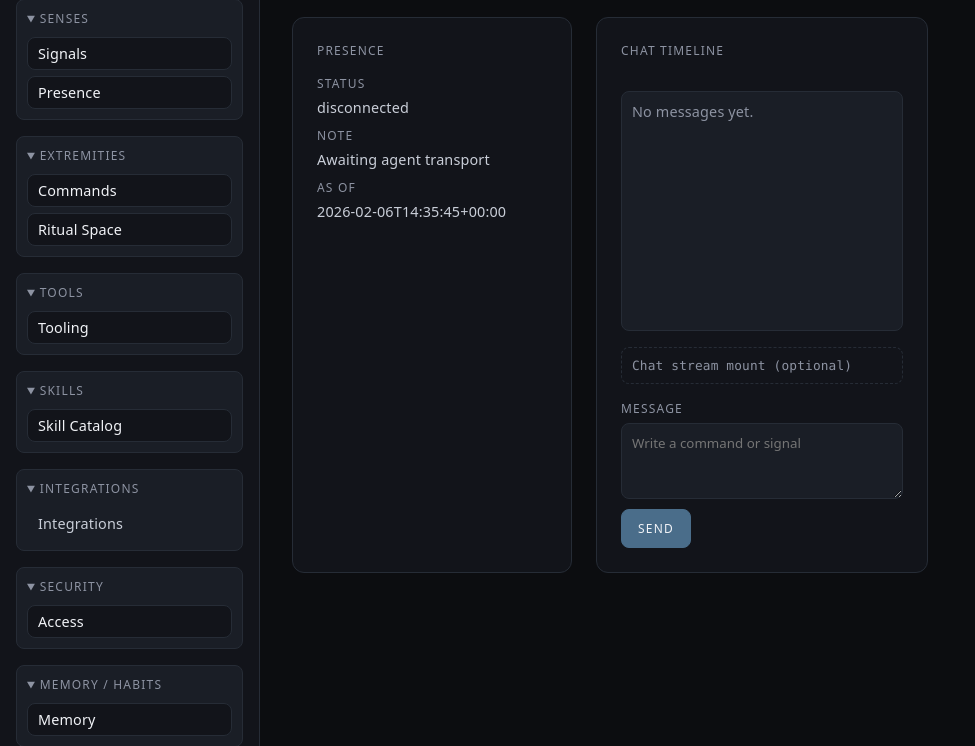
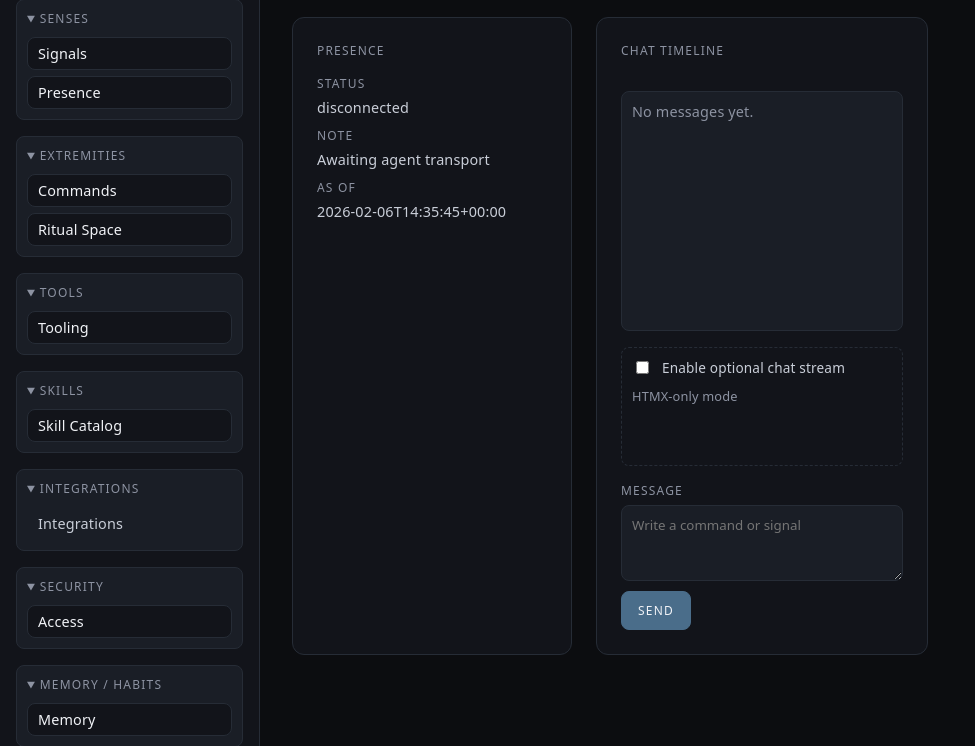
Before and after one commit to khabaznak/alphonse-ui, a Flask app: page /chat in a window 1280 px wide. Shown: the part 93-839 px from the top of the page, without its empty margins (0-975 px from the left). Run offline with Flask 3, Linux system fonts and the light colour scheme; data that the repository does not hold is empty; some libraries are stand-ins or nearby versions.

Commit message:
Keep chat HTMX-first with optional stream island

```diff
--- a/server/app.py
+++ b/server/app.py
@@ -207,6 +207,7 @@ def integrations() -> str:
 def chat_messages() -> str:
     content = request.form.get("message", "").strip()
     correlation_id = ensure_correlation_id(request.form.get("correlation_id"))
+    stream_mode = (request.args.get("stream") == "1") or (request.form.get("stream") == "1")
     if not content:
         response = Response("", status=400)
         response.headers["X-UI-Event-Type"] = UI_EVENT_TYPES["command_failed"]
@@ -220,8 +221,10 @@ def chat_messages() -> str:
         correlation_id=correlation_id,
     )
     CHAT_MESSAGES.append(message)
-    response = Response(render_template("partials/chat_message.html", message=message))
+    response = Response(render_template("partials/chat_timeline.html", messages=CHAT_MESSAGES))
     response.headers["X-UI-Event-Type"] = UI_EVENT_TYPES["command_received"]
+    if stream_mode:
+        response.headers["X-UI-Stream-Url"] = f"/stream/chat?correlation_id={correlation_id}"
     return with_contract_headers(response, correlation_id)
 
 
@@ -263,5 +266,39 @@ def stream_presence() -> Response:
     )
 
 
+@app.get("/stream/chat")
+def stream_chat() -> Response:
+    correlation_id = ensure_correlation_id(request.args.get("correlation_id"))
+    source_message = next((msg for msg in reversed(CHAT_MESSAGES) if msg.correlation_id == correlation_id), None)
+    source_text = source_message.content if source_message else "Message received."
+    reply = f"Alphonse stream placeholder: {source_text}"
+    chunks = [part for part in reply.split(" ") if part]
+
+    def generate() -> Iterable[str]:
+        yield "event: chat_start\n"
+        yield f"data: {json.dumps({'correlation_id': correlation_id, 'timestamp': now_iso()})}\n\n"
+        for part in chunks:
+            payload = {
+                "correlation_id": correlation_id,
+                "chunk": f"{part} ",
+                "timestamp": now_iso(),
+                "event_type": "ui.event.chat.chunk",
+            }
+            yield "event: chat_chunk\n"
+            yield f"data: {json.dumps(payload)}\n\n"
+            time.sleep(0.35)
+        yield "event: chat_complete\n"
+        yield f"data: {json.dumps({'correlation_id': correlation_id, 'timestamp': now_iso(), 'event_type': 'ui.event.chat.complete'})}\n\n"
+
+    return Response(
+        generate(),
+        mimetype="text/event-stream",
+        headers={
+            "Cache-Control": "no-cache",
+            "X-Accel-Buffering": "no",
+        },
+    )
+
+
 if __name__ == "__main__":
     app.run(debug=True, port=5001)
--- a/server/static/css/app.css
+++ b/server/static/css/app.css
@@ -292,6 +292,29 @@ textarea {
   font-family: var(--font-code);
 }
 
+.stream-toggle {
+  display: flex;
+  align-items: center;
+  gap: var(--space-2);
+  font-size: 0.85rem;
+  color: var(--ink-1);
+}
+
+.stream-status {
+  margin-top: var(--space-2);
+  font-size: 0.8rem;
+  color: var(--ink-2);
+}
+
+.stream-output {
+  margin: var(--space-2) 0 0 0;
+  min-height: 2.5rem;
+  white-space: pre-wrap;
+  font-family: var(--font-code);
+  font-size: 0.8rem;
+  color: var(--ink-1);
+}
+
 .presence {
   display: grid;
   gap: var(--space-2);
--- /dev/null
+++ b/server/static/js/chat_stream_island.js
@@ -0,0 +1,109 @@
+(() => {
+  const root = document.getElementById("chat-stream-island");
+  if (!root) return;
+
+  const form = root.closest(".chat-panel")?.querySelector("form.composer");
+  if (!form) return;
+
+  const streamHiddenName = "stream";
+  let stream = null;
+
+  root.innerHTML = `
+    <label class="stream-toggle">
+      <input type="checkbox" data-role="toggle" />
+      <span>Enable optional chat stream</span>
+    </label>
+    <div class="stream-status" data-role="status">HTMX-only mode</div>
+    <pre class="stream-output" data-role="output" aria-live="polite"></pre>
+  `;
+
+  const toggle = root.querySelector('[data-role="toggle"]');
+  const statusEl = root.querySelector('[data-role="status"]');
+  const outputEl = root.querySelector('[data-role="output"]');
+
+  const setStatus = (text) => {
+    if (statusEl) statusEl.textContent = text;
+  };
+
+  const setStreamField = (enabled) => {
+    let streamField = form.querySelector(`input[name="${streamHiddenName}"]`);
+    if (enabled) {
+      if (!streamField) {
+        streamField = document.createElement("input");
+        streamField.type = "hidden";
+        streamField.name = streamHiddenName;
+        form.appendChild(streamField);
+      }
+      streamField.value = "1";
+    } else if (streamField) {
+      streamField.remove();
+    }
+  };
+
+  const clearStream = () => {
+    if (stream) {
+      stream.close();
+      stream = null;
+    }
+  };
+
+  const appendChunk = (text) => {
+    if (!outputEl) return;
+    outputEl.textContent += text;
+  };
+
+  const startStream = (streamUrl) => {
+    if (!("EventSource" in window)) {
+      setStatus("SSE unavailable. HTMX-only mode.");
+      return;
+    }
+    clearStream();
+    if (outputEl) outputEl.textContent = "";
+
+    stream = new EventSource(streamUrl);
+    setStatus("Streaming response...");
+
+    stream.addEventListener("chat_chunk", (event) => {
+      try {
+        const payload = JSON.parse(event.data);
+        appendChunk(payload.chunk || "");
+      } catch {
+        setStatus("Stream parse error. HTMX-only mode.");
+        clearStream();
+      }
+    });
+
+    stream.addEventListener("chat_complete", () => {
+      setStatus("Stream complete.");
+      clearStream();
+    });
+
+    stream.addEventListener("error", () => {
+      setStatus("Stream disconnected. HTMX-only mode.");
+      clearStream();
+    });
+  };
+
+  toggle?.addEventListener("change", () => {
+    const enabled = Boolean(toggle.checked);
+    setStreamField(enabled);
+    if (!enabled) {
+      clearStream();
+      setStatus("HTMX-only mode");
+      if (outputEl) outputEl.textContent = "";
+      return;
+    }
+    setStatus("Stream mode armed. Send a message.");
+  });
+
+  form.addEventListener("htmx:afterRequest", (event) => {
+    if (!toggle?.checked) return;
+    const xhr = event.detail?.xhr;
+    if (!xhr) return;
+    const streamUrl = xhr.getResponseHeader("X-UI-Stream-Url");
+    if (!streamUrl) return;
+    startStream(streamUrl);
+  });
+
+  window.addEventListener("beforeunload", clearStream);
+})();
--- a/server/templates/chat.html
+++ b/server/templates/chat.html
@@ -22,10 +22,10 @@
     <div class="chat-timeline" id="chat-timeline" hx-get="/chat/timeline" hx-trigger="load" hx-swap="innerHTML">
       Loading timeline...
     </div>
-    <div class="island-mount" data-island="chat-stream">
-      <div class="island-note">Chat stream mount (optional)</div>
+    <div id="chat-stream-island" class="island-mount">
+      <div class="island-note">Chat stream optional island (disabled)</div>
     </div>
-    <form class="composer" hx-post="/chat/messages" hx-target="#chat-timeline" hx-swap="beforeend">
+    <form class="composer" hx-post="/chat/messages" hx-target="#chat-timeline" hx-swap="innerHTML">
       <label class="field">
         <span class="field-label">Message</span>
         <textarea name="message" rows="3" placeholder="Write a command or signal"></textarea>
@@ -41,4 +41,5 @@
 
 {% block scripts %}
 <script src="/static/js/presence_island.js" defer></script>
+<script src="/static/js/chat_stream_island.js" defer></script>
 {% endblock %}
```
Also changed, not shown: README.md.
